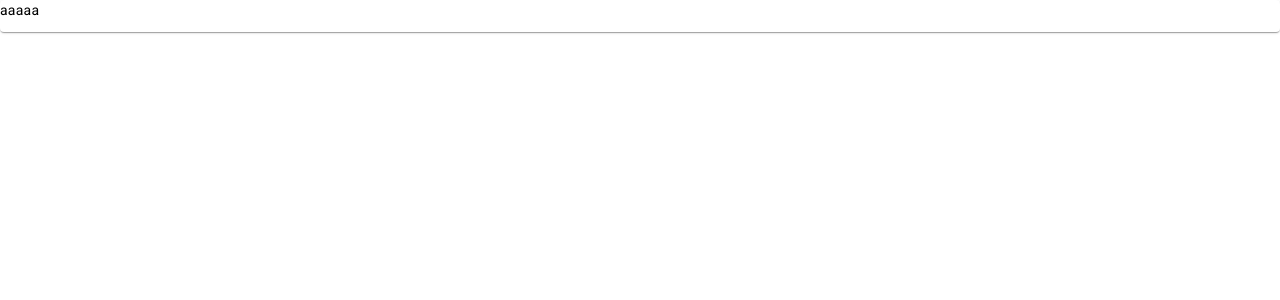
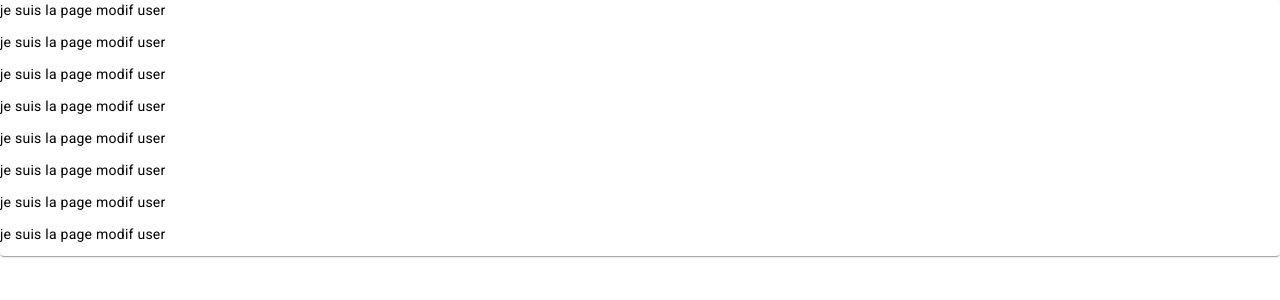
Before and after one commit to CARLU-Antoine/SeaMarket-Manager, an Angular app: page /modifUser in a window 1280 px wide. Before the commit this address led to /. Shown: the top 300 px of the page. Built offline with nearby package versions, Linux system fonts and the light colour scheme.

Commit message:
Nettoyage

```diff
--- a/src/app/app-routing.module.ts
+++ b/src/app/app-routing.module.ts
@@ -1,11 +1,12 @@
 import { NgModule } from '@angular/core';
 import { RouterModule, Routes } from '@angular/router';
 import { LoginComponent } from './login/login.component';
+import { PageModifUserComponent } from './page-modif-user/page-modif-user.component';
 
 const routes: Routes = [
-  { path: '', redirectTo: '/login', pathMatch: 'full' }, // Redirection vers la page de connexion
+  { path: '', redirectTo: 'login', pathMatch: 'full' }, // Redirection vers la page de connexion
   { path: 'login', component: LoginComponent },
-  // Ajoutez d'autres routes au besoin
+  { path: 'modifUser', component: PageModifUserComponent },
 ];
 
 @NgModule({
@@ -14,4 +15,4 @@ const routes: Routes = [
 })
 export class AppRoutingModule { }
 
-export { routes }; // Exportez la variable routes
+export { routes };
--- a/src/app/app.component.html
+++ b/src/app/app.component.html
@@ -1,4 +1 @@
-<mat-card class="example-card">
-
-  <p> aaaaa </p>
-</mat-card>
+<router-outlet />
--- /dev/null
+++ b/src/app/page-modif-user/page-modif-user.component.html
@@ -0,0 +1,11 @@
+<mat-card class="example-card">
+
+    <p> je suis la page modif user </p>
+    <p> je suis la page modif user </p>
+    <p> je suis la page modif user </p>
+    <p> je suis la page modif user </p>
+    <p> je suis la page modif user </p>
+    <p> je suis la page modif user </p>
+    <p> je suis la page modif user </p>
+    <p> je suis la page modif user </p>
+</mat-card>
--- a/src/app/table-page/table-page.component.html
+++ /dev/null
@@ -1 +0,0 @@
-<p>table-page works!</p>
```
Also changed, not shown: src/app/app.module.ts (+9 -17 lines), src/app/page-modif-user/page-modif-user.component.ts (added, +14 -0 lines), src/app/table-page/table-page.component.ts (deleted, +0 -12 lines), src/app/table/table.component.ts (deleted, +0 -11 lines), src/app/table/table.module.ts (deleted, +0 -16 lines), src/app/page-modif-user/page-modif-user.component.css (added), 1 other file (tests, documents, lock files or other folders).
